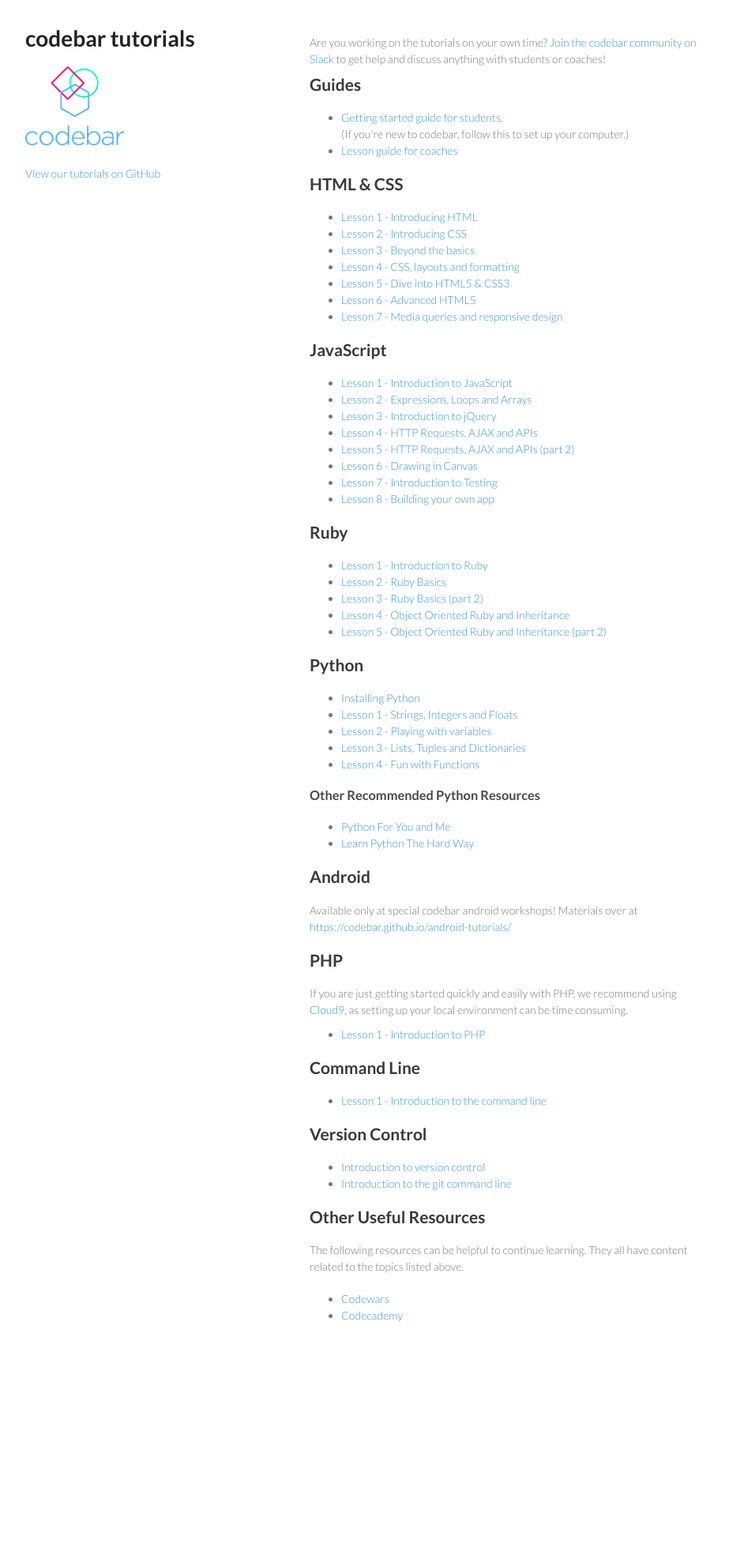
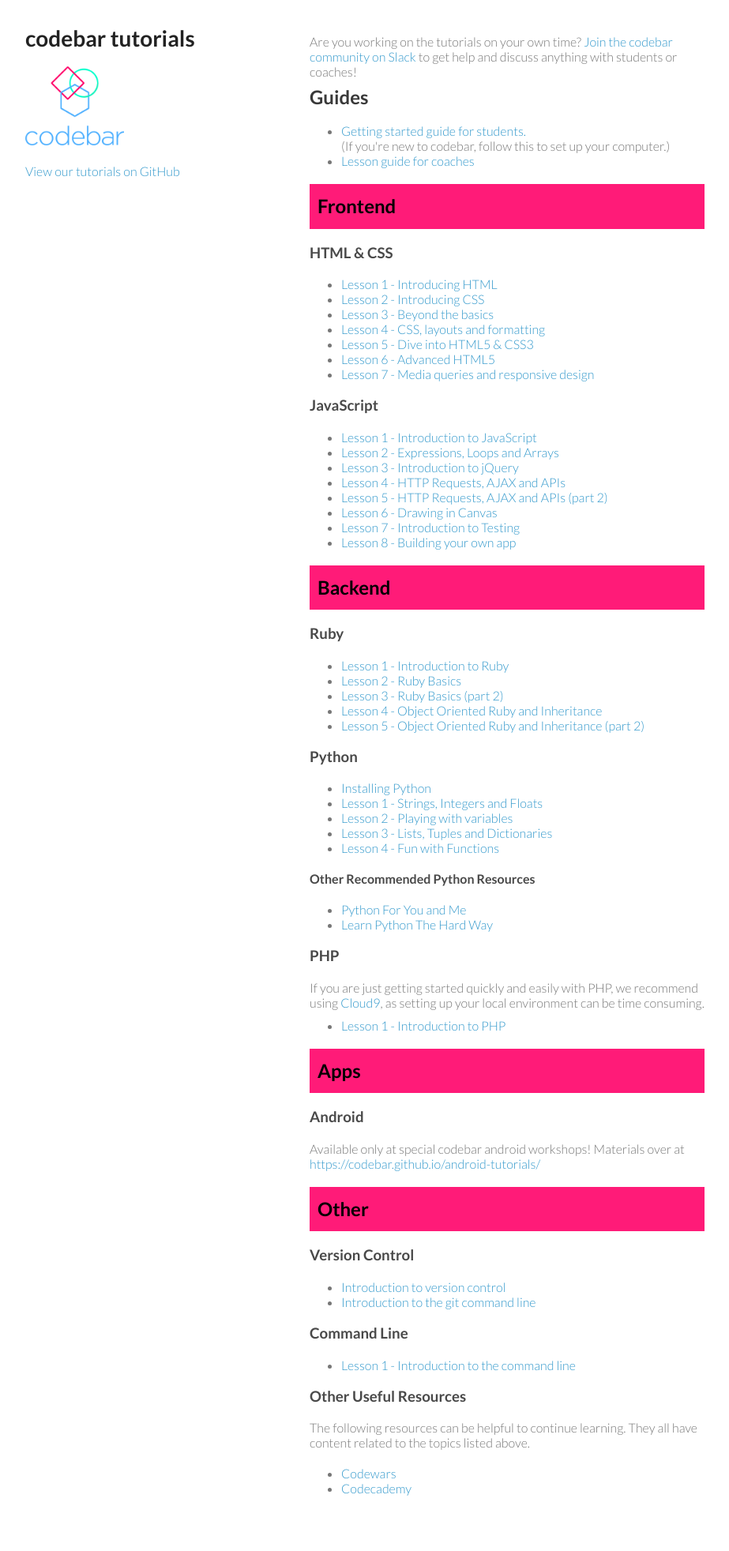
Before and after one commit to codebar/tutorials, a Jekyll site: the page index.html, which Jekyll copies as it is, in a window 1280 px wide. Shown: the whole page at 79% size, without its empty margins (178-1101 px from the left). Built offline with Jekyll 4.4.1, drawn with Linux system fonts in a browser that asks for light colours; before the commit the page ends 1746 px from its top, so only the background shows below that.

Commit message:
rearrange main page

```diff
--- a/_config.yml
+++ b/_config.yml
@@ -13,3 +13,4 @@ exclude: [
   "node_modules"
 ]
 livereload: true
+exclude: [vendor]
--- a/index.html
+++ b/index.html
@@ -37,7 +37,9 @@
           <li><a href="coaches/lesson-guide.html">Lesson guide for coaches</a></li>
         </ul>
 
-        <h2>HTML &amp; CSS</h2>
+        <h2 class="language-heading">Frontend</h2>
+
+        <h3>HTML &amp; CSS</h3>
         <ul>
           <li><a href="html/lesson1/tutorial.html">Lesson 1 - Introducing HTML</a></li>
           <li><a href="html/lesson2/tutorial.html">Lesson 2 - Introducing CSS</a></li>
@@ -48,7 +50,7 @@
           <li><a href="html/lesson7/tutorial.html">Lesson 7 - Media queries and responsive design</a></li>
         </ul>
 
-        <h2>JavaScript</h2>
+        <h3>JavaScript</h3>
         <ul>
           <li><a href="js/lesson1/tutorial.html">Lesson 1 - Introduction to JavaScript</a></li>
           <li><a href="js/lesson2/tutorial.html">Lesson 2 - Expressions, Loops and Arrays</a></li>
@@ -60,7 +62,9 @@
           <li><a href="js/lesson8/tutorial.html">Lesson 8 - Building your own app</a></li>
         </ul>
 
-        <h2>Ruby</h2>
+        <h2 class="language-heading">Backend</h2>
+
+        <h3>Ruby</h3>
         <ul>
           <li><a href="ruby/lesson1/tutorial.html">Lesson 1 - Introduction to Ruby</a></li>
           <li><a href="ruby/lesson2/tutorial.html">Lesson 2 - Ruby Basics</a></li>
@@ -69,7 +73,7 @@
           <li><a href="ruby/lesson5/tutorial.html">Lesson 5 - Object Oriented Ruby and Inheritance (part 2)</a></li>
         </ul>
 
-        <h2>Python</h2>
+        <h3>Python</h3>
         <ul>
           <li><a href="python/lesson0/tutorial.html">Installing Python</a></li>
           <li><a href="python/lesson1/tutorial.html">Lesson 1 - Strings, Integers and Floats</a></li>
@@ -78,37 +82,41 @@
           <li><a href="python/lesson4/tutorial.html">Lesson 4 - Fun with Functions</a></li>
         </ul>
 
-        <h3>Other Recommended Python Resources</h3>
+        <h4>Other Recommended Python Resources</h4>
         <ul>
           <li><a href="http://pymbook.readthedocs.io/en/latest/">Python For You and Me</li>
           <li><a href="https://learnpythonthehardway.org/book/">Learn Python The Hard Way</a></li>
         </ul>
 
-        <h2>Android</h2>
-        <p>Available only at special codebar android workshops! Materials over at
-          <a target="_blank" href="https://codebar.github.io/android-tutorials/">
-            https://codebar.github.io/android-tutorials/</a></p>
-        </ul>
-
-        <h2>PHP</h2>
+        <h3>PHP</h3>
         <p class="lead">If you are just getting started quickly and easily with PHP, we recommend using <a href="https://docs.c9.io/docs/getting-started">Cloud9</a>, as setting up your local environment can be time consuming.</p>
 
         <ul>
           <li><a href="php/lesson1/tutorial.html">Lesson 1 - Introduction to PHP</a></li>
         </ul>
 
-        <h2>Command Line</h2>
-        <ul>
-          <li><a href="command-line/introduction/tutorial.html">Lesson 1 - Introduction to the command line</a></li>
+        <h2 class="language-heading">Apps</h2>
+
+        <h3>Android</h3>
+        <p>Available only at special codebar android workshops! Materials over at
+          <a target="_blank" href="https://codebar.github.io/android-tutorials/">
+            https://codebar.github.io/android-tutorials/</a></p>
         </ul>
 
-        <h2>Version Control</h2>
+        <h2 class="language-heading">Other</h2>
+
+        <h3>Version Control</h3>
         <ul>
           <li><a href="version-control/introduction/tutorial.html">Introduction to version control</a></li>
           <li><a href="version-control/command-line/tutorial.html">Introduction to the git command line</a></li>
         </ul>
 
-        <h2>Other Useful Resources</h2>
+        <h3>Command Line</h3>
+        <ul>
+          <li><a href="command-line/introduction/tutorial.html">Lesson 1 - Introduction to the command line</a></li>
+        </ul>
+
+        <h3>Other Useful Resources</h3>
         <p>The following resources can be helpful to continue learning. They all have content related to the topics listed above.</p>
         <ul>
           <li><a href="https://www.codewars.com/">Codewars</a></li>
--- a/stylesheets/styles.css
+++ b/stylesheets/styles.css
@@ -2,7 +2,7 @@
 
 body {
   padding: 25px;
-  font: 14px/1.5 Lato, "Helvetica Neue", Helvetica, Arial, sans-serif;
+  font: 16px Lato, "Helvetica Neue", Helvetica, Arial, sans-serif;
   color: #777;
   font-weight: 300;
 }
@@ -30,6 +30,12 @@ h2 {
 
 h3, h4, h5, h6 {
   color: #494949;
+}
+
+.language-heading {
+  background: rgba(255, 3, 106, 0.9);
+  color: #000;
+  padding: 15px 10px;
 }
 
 a {
```
